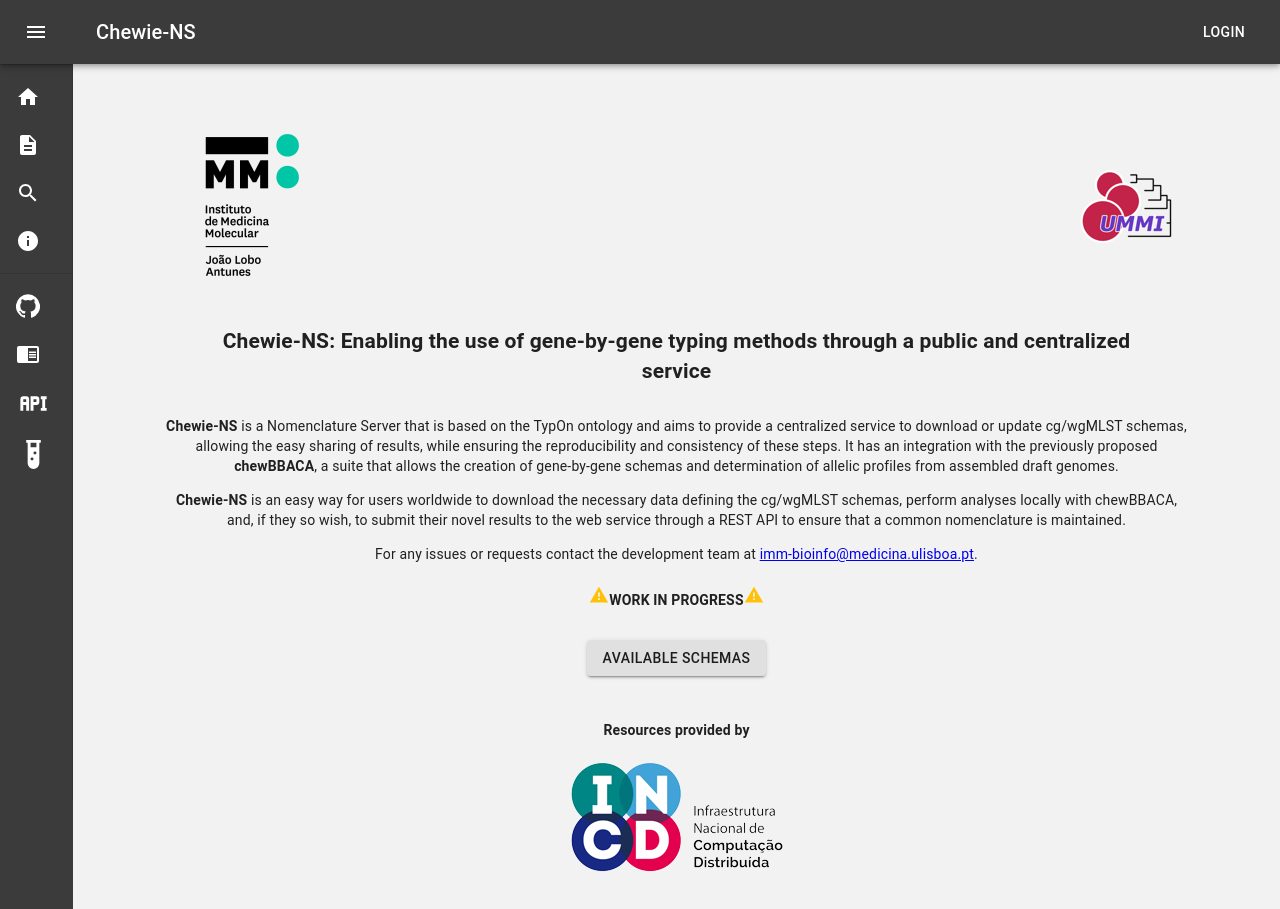
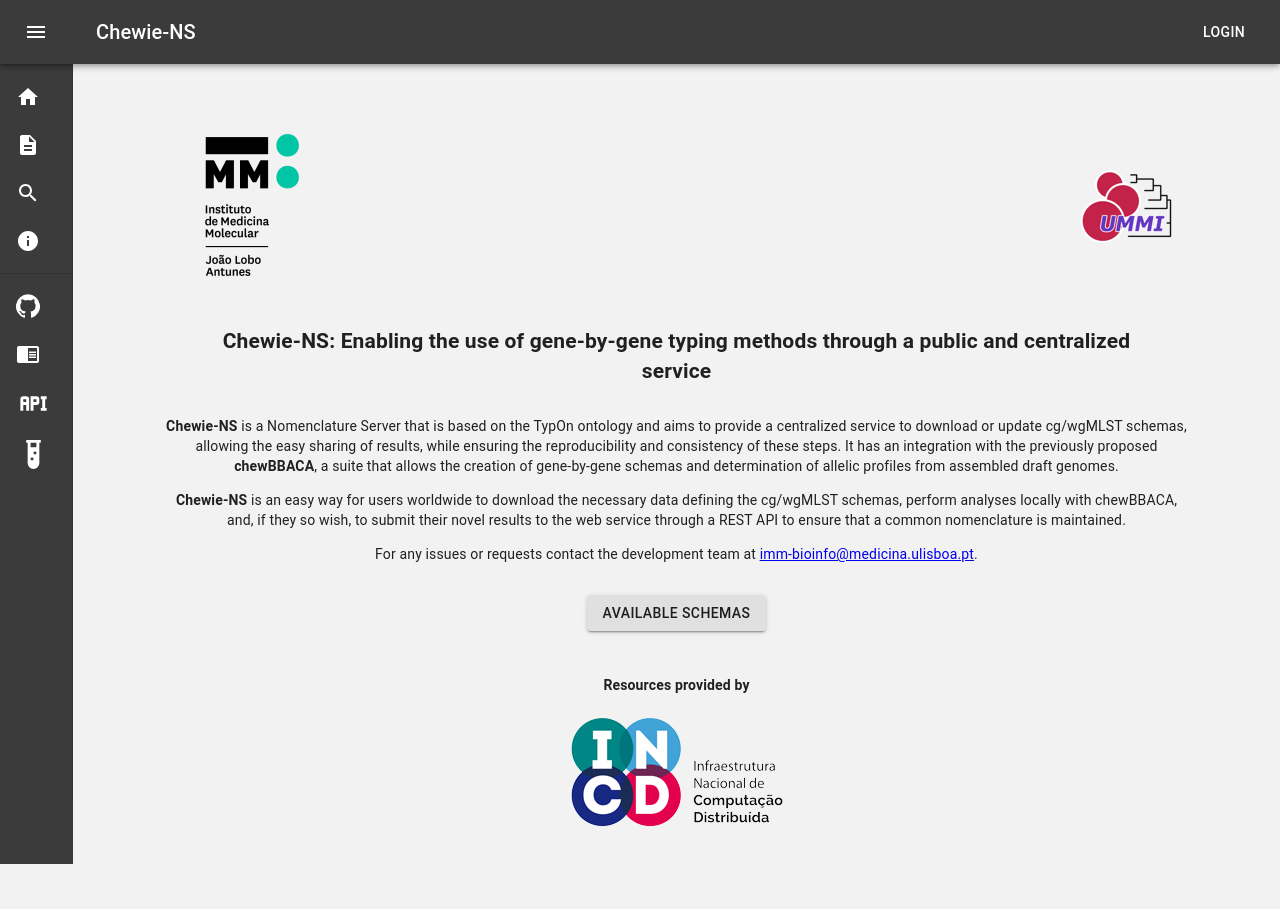
Before and after one commit to B-UMMI/Chewie-NS, a React (Create React App) app in the folder frontend_react/chewie_ns/: page / in a window 1280 px wide. After the commit the page ends 864 px from the top, so only its background shows below. Built offline with nearby package versions, Linux system fonts and the light colour scheme.

Commit message:
Removed the 'Work in Progress' message from the homepage. Added back the css import to the About page.

```diff
--- a/frontend_react/chewie_ns/src/containers/About/About.js
+++ b/frontend_react/chewie_ns/src/containers/About/About.js
@@ -3,10 +3,10 @@ import axios from "../../axios-backend";
 
 // Chewie local imports
 import text from "../../components/data/about_md";
+import classes from "./About.module.css";
 import Markdown from "../../components/Markdown/Markdown";
 import Copyright from "../../components/Copyright/Copyright";
 import withErrorHandler from "../../hoc/withErrorHandler/withErrorHandler";
-import classes from "./About.module.css";
 
 class About extends Component {
   render() {
--- a/frontend_react/chewie_ns/src/containers/Chewie/Chewie.js
+++ b/frontend_react/chewie_ns/src/containers/Chewie/Chewie.js
@@ -7,11 +7,7 @@ import UMMIlogo from "../../assets/images/ummi1small2.png";
 import IMMlogo from "../../assets/images/iMM_JLA_medium2.png";
 
 // Material UI import
-import SvgIcon from "@material-ui/core/SvgIcon";
 import Button from "@material-ui/core/Button";
-
-// Material Design import
-import { mdiAlert } from "@mdi/js";
 
 // Chewie local imports
 import axios from "../../axios-backend";
@@ -73,13 +69,6 @@ class Chewie extends Component {
           </div>
         </div>
         <div style={{ textAlign: "center", marginTop: "20px" }}>
-          <SvgIcon htmlColor="#FFC107" fontSize="small">
-            <path d={mdiAlert} />
-          </SvgIcon>
-          <b>WORK IN PROGRESS</b>
-          <SvgIcon htmlColor="#FFC107" fontSize="small">
-            <path d={mdiAlert} />
-          </SvgIcon>
           <div id="availableSchemasDiv" style={{ marginTop: "30px" }}>
             <Button
               variant="contained"
```
